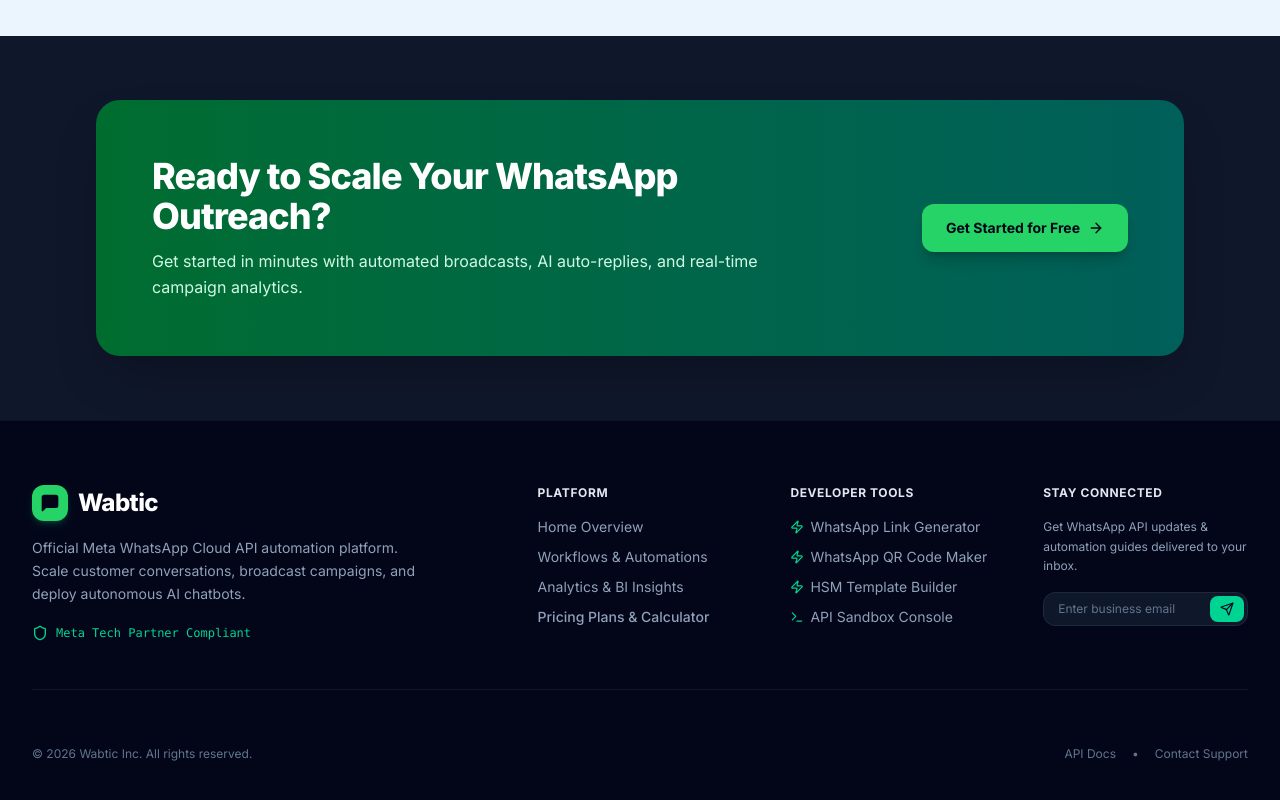
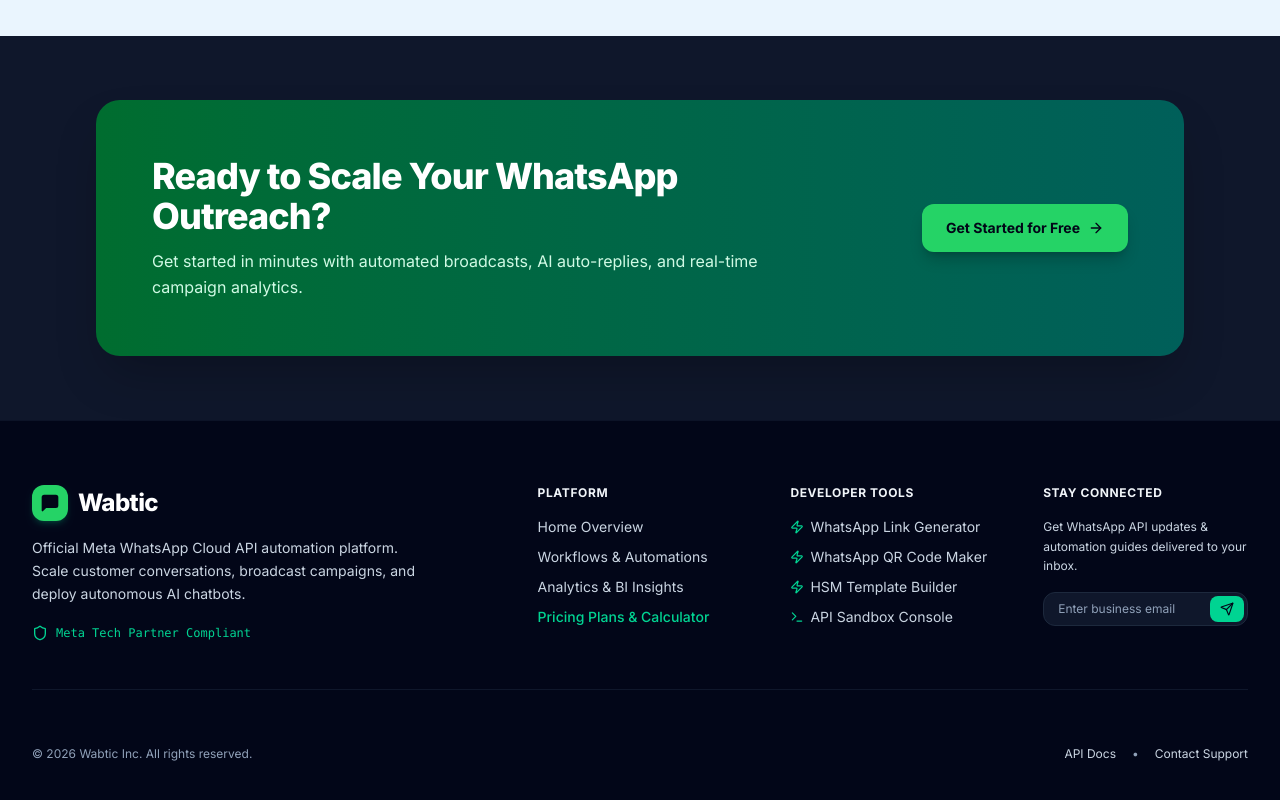
Before and after one commit to KrushnaHangargekar/whatsapp-automation-frontend, a React (Vite) app: page / in a window 1280 px wide. Shown: the part 2215-3015 px from the top of the page. Built offline with nearby package versions, Linux system fonts and the light colour scheme.

Commit message:
Fix Vercel audit issues: add aria-label on submit button, update heading order to h2, and increase color contrast ratio

```diff
--- a/src/components/footer.tsx
+++ b/src/components/footer.tsx
@@ -19,7 +19,7 @@
   };
 
   return (
-    <footer className="bg-slate-950 text-slate-400 border-t border-slate-900/80 pt-16 pb-12 w-full overflow-hidden">
+    <footer className="bg-slate-950 text-slate-300 border-t border-slate-900/80 pt-16 pb-12 w-full overflow-hidden">
       <div className="max-w-7xl mx-auto px-4 sm:px-6 lg:px-8 space-y-12">
 
         {/* Main Grid: 2 columns on mobile (Platform left, Dev Tools right), 5 columns on Desktop */}
@@ -34,7 +34,7 @@
               <span className="font-extrabold text-2xl text-white tracking-tight">Wabtic</span>
             </div>
 
-            <p className="text-xs sm:text-sm text-slate-400 leading-relaxed max-w-sm">
+            <p className="text-xs sm:text-sm text-slate-300 leading-relaxed max-w-sm">
               Official Meta WhatsApp Cloud API automation platform. Scale customer conversations, broadcast campaigns, and deploy autonomous AI chatbots.
             </p>
 
@@ -46,25 +46,25 @@
 
           {/* Column 1: Platform Links (Left side on Mobile) */}
           <div className="col-span-1 lg:col-span-1 space-y-4">
-            <h4 className="text-xs font-bold uppercase tracking-wider text-slate-200">Platform</h4>
+            <h2 className="text-xs font-bold uppercase tracking-wider text-slate-100">Platform</h2>
             <ul className="space-y-2.5 text-xs sm:text-sm">
               <li>
-                <button onClick={() => onNavigate('home')} className="hover:text-emerald-400 transition-colors text-slate-400 text-left">
+                <button onClick={() => onNavigate('home')} className="hover:text-emerald-400 transition-colors text-slate-300 text-left">
                   Home Overview
                 </button>
               </li>
               <li>
-                <button onClick={() => onNavigate('features')} className="hover:text-emerald-400 transition-colors text-slate-400 text-left">
+                <button onClick={() => onNavigate('features')} className="hover:text-emerald-400 transition-colors text-slate-300 text-left">
                   Workflows & Automations
                 </button>
               </li>
               <li>
-                <button onClick={() => onNavigate('solutions')} className="hover:text-emerald-400 transition-colors text-slate-400 text-left">
+                <button onClick={() => onNavigate('solutions')} className="hover:text-emerald-400 transition-colors text-slate-300 text-left">
                   Analytics & BI Insights
                 </button>
               </li>
               <li>
-                <button onClick={() => onNavigate('pricing')} className="hover:text-emerald-400 transition-colors text-slate-400 text-left font-medium text-emerald-400">
+                <button onClick={() => onNavigate('pricing')} className="hover:text-emerald-400 transition-colors text-left font-medium text-emerald-400">
                   Pricing Plans & Calculator
                 </button>
               </li>
@@ -73,25 +73,25 @@
 
           {/* Column 2: Developer Tools (Right side on Mobile) */}
           <div className="col-span-1 lg:col-span-1 space-y-4">
-            <h4 className="text-xs font-bold uppercase tracking-wider text-slate-200">Developer Tools</h4>
+            <h2 className="text-xs font-bold uppercase tracking-wider text-slate-100">Developer Tools</h2>
             <ul className="space-y-2.5 text-xs sm:text-sm">
               <li>
-                <button onClick={() => onNavigate('link-generator')} className="hover:text-emerald-400 transition-colors flex items-center gap-1.5 text-slate-400 text-left">
+                <button onClick={() => onNavigate('link-generator')} className="hover:text-emerald-400 transition-colors flex items-center gap-1.5 text-slate-300 text-left">
                   <Zap className="w-3.5 h-3.5 text-emerald-400 shrink-0" /> WhatsApp Link Generator
                 </button>
               </li>
               <li>
-                <button onClick={() => onNavigate('qr-generator')} className="hover:text-emerald-400 transition-colors flex items-center gap-1.5 text-slate-400 text-left">
+                <button onClick={() => onNavigate('qr-generator')} className="hover:text-emerald-400 transition-colors flex items-center gap-1.5 text-slate-300 text-left">
                   <Zap className="w-3.5 h-3.5 text-emerald-400 shrink-0" /> WhatsApp QR Code Maker
                 </button>
               </li>
               <li>
-                <button onClick={() => onNavigate('template-builder')} className="hover:text-emerald-400 transition-colors flex items-center gap-1.5 text-slate-400 text-left">
+                <button onClick={() => onNavigate('template-builder')} className="hover:text-emerald-400 transition-colors flex items-center gap-1.5 text-slate-300 text-left">
                   <Zap className="w-3.5 h-3.5 text-emerald-400 shrink-0" /> HSM Template Builder
                 </button>
               </li>
               <li>
-                <button onClick={() => onNavigate('demo')} className="hover:text-emerald-400 transition-colors flex items-center gap-1.5 text-slate-400 text-left">
+                <button onClick={() => onNavigate('demo')} className="hover:text-emerald-400 transition-colors flex items-center gap-1.5 text-slate-300 text-left">
                   <Terminal className="w-3.5 h-3.5 text-emerald-400 shrink-0" /> API Sandbox Console
                 </button>
               </li>
@@ -100,8 +100,8 @@
 
           {/* Column 3: Newsletter & Stay Updated */}
           <div className="col-span-2 lg:col-span-1 space-y-4">
-            <h4 className="text-xs font-bold uppercase tracking-wider text-slate-200">Stay Connected</h4>
-            <p className="text-xs text-slate-400 leading-relaxed">
+            <h2 className="text-xs font-bold uppercase tracking-wider text-slate-100">Stay Connected</h2>
+            <p className="text-xs text-slate-300 leading-relaxed">
               Get WhatsApp API updates & automation guides delivered to your inbox.
             </p>
 
@@ -118,13 +118,15 @@
                     placeholder="Enter business email"
                     value={email}
                     onChange={(e) => setEmail(e.target.value)}
-                    className="w-full px-3.5 py-2 rounded-xl bg-slate-900 border border-slate-800 text-xs text-white placeholder-slate-500 focus:outline-none focus:border-emerald-500 transition-colors pr-10"
+                    className="w-full px-3.5 py-2 rounded-xl bg-slate-900 border border-slate-800 text-xs text-white placeholder-slate-400 focus:outline-none focus:border-emerald-500 transition-colors pr-10"
                   />
                   <button
                     type="submit"
+                    aria-label="Subscribe to newsletter"
                     className="absolute right-1 top-1 bottom-1 px-2.5 bg-emerald-400 hover:bg-emerald-500 text-slate-950 rounded-lg text-xs font-bold transition-all cursor-pointer flex items-center justify-center"
                   >
                     <Send className="w-3.5 h-3.5" />
+                    <span className="sr-only">Subscribe</span>
                   </button>
                 </div>
               </form>
@@ -134,12 +136,12 @@
         </div>
 
         {/* Bottom Bar: Copyright on left, links on right */}
-        <div className="flex flex-col sm:flex-row items-center justify-between text-xs text-slate-500 gap-4 pt-2">
+        <div className="flex flex-col sm:flex-row items-center justify-between text-xs text-slate-400 gap-4 pt-2">
           <p>© {new Date().getFullYear()} Wabtic Inc. All rights reserved.</p>
           <div className="flex items-center gap-4 text-xs">
-            <button onClick={() => onNavigate('docs')} className="hover:text-slate-400 transition-colors">API Docs</button>
+            <button onClick={() => onNavigate('docs')} className="text-slate-300 hover:text-emerald-400 transition-colors">API Docs</button>
             <span>•</span>
-            <button onClick={() => onNavigate('contact')} className="hover:text-slate-400 transition-colors">Contact Support</button>
+            <button onClick={() => onNavigate('contact')} className="text-slate-300 hover:text-emerald-400 transition-colors">Contact Support</button>
           </div>
         </div>
 
```
